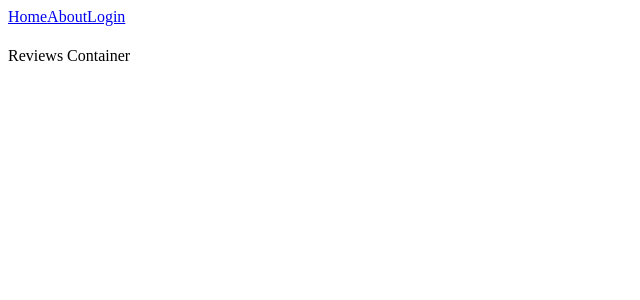
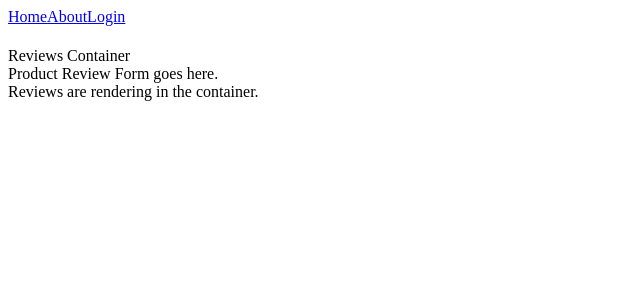
Before and after one commit to hpmarsle/happyskin, a React (Create React App) app: page /products/1 in a window 1280 px wide. Shown: the top 300 px of the page, without its empty margins (0-640 px from the left). Built offline with nearby package versions, Linux system fonts and the light colour scheme; no server answers.

Commit message:
boilerplate for reviews child components in reviewscontainer parent component

```diff
--- /dev/null
+++ b/src/components/ReviewInput.js
@@ -0,0 +1,12 @@
+import React from 'react'
+
+
+export default class ReviewInput extends React.Component {
+    render() {
+        return (
+            <div>
+                Product Review Form goes here.
+            </div>
+        )
+    }
+}
--- /dev/null
+++ b/src/components/Reviews.js
@@ -0,0 +1,9 @@
+import React from 'react'
+
+export default function Reviews() {
+    return (
+        <div>
+            Reviews are rendering in the container.
+        </div>
+    )
+}
--- a/src/containers/ReviewsContainer.js
+++ b/src/containers/ReviewsContainer.js
@@ -1,10 +1,14 @@
 import React, { Component } from 'react'
+import ReviewInput from '../components/ReviewInput'
+import Reviews from '../components/Reviews'
 
 export default class ReviewsContainer extends Component {
     render() {
         return (
             <div>
                 Reviews Container
+                <ReviewInput />
+                <Reviews />
             </div>
         )
     }
```
